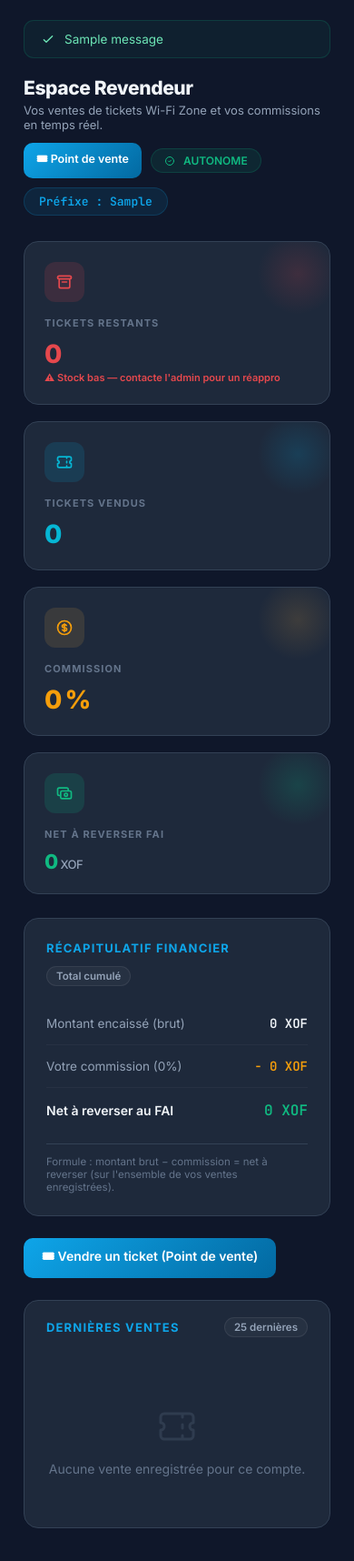
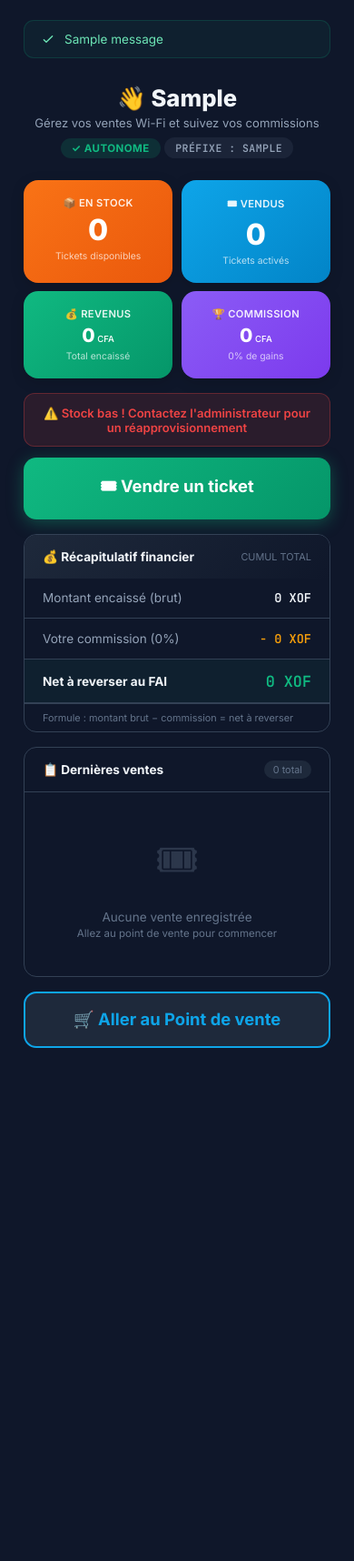
Before and after one commit to donaldulrich90-ctrl/-FAI-PLATFORM, a Django app: page /wifi/revendeur/ in a window 390 px wide. Shown: the part 56-1772 px from the top of the page at 91% size. After the commit the page ends 1208 px from the top, so only its background shows below. Run offline with Django 5.2, Linux system fonts and the light colour scheme; a user stored in the database is signed in; data comes from the database, SQL or seed files in the repository; tables that the repository leaves empty hold one stand-in row (values such as "Sample post"); one stand-in notice (Sample message) is shown.

Commit message:
Redesign mobile-first revendeur interface (SOFAME style)

```diff
--- a/templates/wifi_zone/revendeur_dashboard.html
+++ b/templates/wifi_zone/revendeur_dashboard.html
@@ -4,166 +4,175 @@
 {% block breadcrumb %}Espace Revendeur{% endblock %}
 
 {% block content %}
-<div class="page-header anim-up">
-  <div style="display:flex;align-items:center;justify-content:space-between;flex-wrap:wrap;gap:12px;">
-    <div>
-      <h1 class="page-title">Espace Revendeur</h1>
-      <p class="page-sub">Vos ventes de tickets Wi-Fi Zone et vos commissions en temps réel.</p>
-    </div>
-    <div style="display:flex;align-items:center;gap:10px;flex-wrap:wrap;">
-      <a href="{% url 'wifi_zone:revendeur_point_de_vente' %}" class="btn btn-primary btn-sm" style="font-weight:600;">🎟 Point de vente</a>
-      {% if revendeur.type_revendeur == "partenaire" %}
-      <span class="badge badge-slate" style="font-size:12px;padding:5px 14px;">
-        <svg width="12" height="12" fill="none" stroke="currentColor" stroke-width="2" viewBox="0 0 24 24" style="margin-right:4px;"><path stroke-linecap="round" stroke-linejoin="round" d="M17 20h5v-2a3 3 0 00-5.356-1.857M17 20H7m10 0v-2c0-.656-.126-1.283-.356-1.857M7 20H2v-2a3 3 0 015.356-1.857M7 20v-2c0-.656.126-1.283.356-1.857m0 0a5.002 5.002 0 019.288 0M15 7a3 3 0 11-6 0 3 3 0 016 0z"/></svg>
-        PARTENAIRE
-      </span>
-      {% else %}
-      <span class="badge badge-green" style="font-size:12px;padding:5px 14px;">
-        <svg width="12" height="12" fill="none" stroke="currentColor" stroke-width="2" viewBox="0 0 24 24" style="margin-right:4px;"><path stroke-linecap="round" stroke-linejoin="round" d="M9 12l2 2 4-4m6 2a9 9 0 11-18 0 9 9 0 0118 0z"/></svg>
-        AUTONOME
-      </span>
-      {% endif %}
-      {% if revendeur.ticket_prefix %}
-      <span class="badge badge-cyan mono" style="font-size:13px;padding:6px 16px;">
-        Préfixe : {{ revendeur.ticket_prefix }}
-      </span>
-      {% endif %}
-    </div>
+<style>
+  .rv-hero{text-align:center;padding:1.5rem 1rem .5rem;margin:-1rem -1rem 0}
+  .rv-hero h1{font-size:1.6rem;font-weight:800;margin:0 0 .25rem;color:var(--text)}
+  .rv-hero p{color:var(--dim);font-size:.82rem;margin:0}
+  .rv-badge{display:inline-flex;align-items:center;gap:4px;padding:4px 12px;border-radius:20px;font-size:.72rem;font-weight:700;text-transform:uppercase;letter-spacing:.04em;margin-top:.5rem}
+  .rv-badge-green{background:rgba(16,185,129,.15);color:#10B981}
+  .rv-badge-slate{background:rgba(100,116,139,.15);color:#94A3B8}
+
+  .rv-stats{display:grid;grid-template-columns:1fr 1fr;gap:.6rem;padding:0;margin:1rem 0}
+  .rv-stat{border-radius:16px;padding:1.1rem;text-align:center;position:relative;overflow:hidden;box-shadow:0 4px 15px rgba(0,0,0,.15)}
+  .rv-stat-label{font-size:.7rem;font-weight:600;text-transform:uppercase;letter-spacing:.03em;margin:0 0 .35rem;opacity:.9}
+  .rv-stat-val{font-size:2rem;font-weight:800;margin:0;line-height:1.1}
+  .rv-stat-sub{font-size:.65rem;margin:.3rem 0 0;opacity:.7}
+
+  .rv-stat-orange{background:linear-gradient(135deg,#F97316,#EA580C);color:#fff}
+  .rv-stat-blue{background:linear-gradient(135deg,#0EA5E9,#0284C7);color:#fff}
+  .rv-stat-green{background:linear-gradient(135deg,#10B981,#059669);color:#fff}
+  .rv-stat-purple{background:linear-gradient(135deg,#8B5CF6,#7C3AED);color:#fff}
+
+  .rv-cta{display:block;width:100%;padding:1.1rem;border-radius:14px;font-size:1.15rem;font-weight:700;text-align:center;text-decoration:none;margin:.75rem 0;border:none;cursor:pointer;transition:transform .15s,box-shadow .15s}
+  .rv-cta:active{transform:scale(.97)}
+  .rv-cta-primary{background:linear-gradient(135deg,#10B981,#059669);color:#fff;box-shadow:0 4px 18px rgba(16,185,129,.35)}
+  .rv-cta-secondary{background:var(--surface);color:var(--primary);border:2px solid var(--primary)}
+
+  .rv-finance{border-radius:14px;overflow:hidden;margin:1rem 0;border:1px solid var(--border)}
+  .rv-finance-head{background:linear-gradient(135deg,#1E293B,#0F172A);padding:1rem 1.25rem;display:flex;align-items:center;justify-content:space-between}
+  .rv-finance-head h3{font-size:.85rem;font-weight:700;color:var(--text);margin:0}
+  .rv-finance-row{display:flex;justify-content:space-between;align-items:center;padding:.8rem 1.25rem;border-bottom:1px solid var(--border);font-size:.85rem}
+  .rv-finance-row:last-child{border-bottom:none}
+  .rv-finance-total{background:rgba(16,185,129,.06);font-weight:700}
+
+  .rv-sales{border-radius:14px;overflow:hidden;margin:1rem 0;border:1px solid var(--border)}
+  .rv-sale-item{display:flex;align-items:center;gap:.75rem;padding:.75rem 1rem;border-bottom:1px solid var(--border)}
+  .rv-sale-item:last-child{border-bottom:none}
+  .rv-sale-icon{width:38px;height:38px;border-radius:10px;display:flex;align-items:center;justify-content:center;font-size:1.1rem;flex-shrink:0}
+  .rv-sale-info{flex:1;min-width:0}
+  .rv-sale-code{font-family:'JetBrains Mono',monospace;font-size:.82rem;font-weight:700;color:var(--cyan)}
+  .rv-sale-meta{font-size:.7rem;color:var(--muted);margin-top:2px}
+  .rv-sale-price{font-family:'JetBrains Mono',monospace;font-weight:700;font-size:.85rem;text-align:right;white-space:nowrap}
+
+  .rv-stock-pills{display:flex;flex-wrap:wrap;gap:.4rem;justify-content:center;margin:.5rem 0 .75rem}
+  .rv-stock-pill{background:var(--surface);border:1px solid var(--border);border-radius:10px;padding:.4rem .7rem;font-size:.72rem;font-family:'JetBrains Mono',monospace;display:flex;align-items:center;gap:4px}
+  .rv-stock-pill b{color:var(--primary)}
+
+  @media(min-width:600px){
+    .rv-stats{grid-template-columns:repeat(4,1fr)}
+    .rv-hero h1{font-size:1.8rem}
+    .rv-stat-val{font-size:1.6rem}
+  }
+</style>
+
+<!-- Hero -->
+<div class="rv-hero">
+  <h1>👋 {{ revendeur.first_name|default:revendeur.username }}</h1>
+  <p>Gérez vos ventes Wi-Fi et suivez vos commissions</p>
+  <div>
+    {% if revendeur.type_revendeur == "partenaire" %}
+      <span class="rv-badge rv-badge-slate">🤝 PARTENAIRE</span>
+    {% else %}
+      <span class="rv-badge rv-badge-green">✓ AUTONOME</span>
+    {% endif %}
+    {% if revendeur.ticket_prefix %}
+      <span class="rv-badge rv-badge-slate" style="font-family:'JetBrains Mono',monospace;">Préfixe : {{ revendeur.ticket_prefix }}</span>
+    {% endif %}
   </div>
 </div>
 
-<!-- Stats -->
-<div style="display:grid;grid-template-columns:repeat(auto-fit,minmax(200px,1fr));gap:18px;margin-bottom:26px;">
-  <div class="stat-card anim-up-1" style="--accent-color:{% if stock_bas %}rgba(229,72,77,.16){% else %}rgba(0,229,153,.14){% endif %};">
-    <div class="stat-icon" style="background:{% if stock_bas %}rgba(229,72,77,.14){% else %}rgba(0,229,153,.12){% endif %};">
-      <svg width="20" height="20" fill="none" stroke="{% if stock_bas %}#e5484d{% else %}var(--green){% endif %}" stroke-width="2" viewBox="0 0 24 24"><path stroke-linecap="round" stroke-linejoin="round" d="M5 8h14M5 8a2 2 0 110-4h14a2 2 0 110 4M5 8v10a2 2 0 002 2h10a2 2 0 002-2V8M9 12h6"/></svg>
-    </div>
-    <p class="stat-label">Tickets restants</p>
-    <p class="stat-value" style="color:{% if stock_bas %}#e5484d{% else %}var(--green){% endif %};">{{ tickets_restants }}</p>
-    {% if stock_bas %}<p style="font-size:11px;color:#e5484d;margin-top:2px;font-weight:600;">⚠ Stock bas — contacte l'admin pour un réappro</p>{% endif %}
-    {% if restants_par_duree %}
-    <div style="display:flex;flex-wrap:wrap;gap:5px;margin-top:9px;justify-content:center;">
-      {% for d in restants_par_duree %}
-      <span class="badge badge-slate mono" style="font-size:11px;">{{ d.label }} · <b>{{ d.n }}</b></span>
-      {% endfor %}
-    </div>
-    {% endif %}
+<!-- Stats Cards — style SOFAME grosses cards colorées -->
+<div class="rv-stats">
+  <div class="rv-stat rv-stat-orange">
+    <p class="rv-stat-label">📦 En stock</p>
+    <p class="rv-stat-val">{{ tickets_restants }}</p>
+    <p class="rv-stat-sub">Tickets disponibles</p>
   </div>
-
-  <div class="stat-card anim-up-1" style="--accent-color:rgba(0,194,255,.14);">
-    <div class="stat-icon" style="background:rgba(0,194,255,.12);">
-      <svg width="20" height="20" fill="none" stroke="var(--cyan)" stroke-width="2" viewBox="0 0 24 24"><path stroke-linecap="round" stroke-linejoin="round" d="M15 5v2m0 4v2m0 4v2M5 5a2 2 0 00-2 2v3a2 2 0 110 4v3a2 2 0 002 2h14a2 2 0 002-2v-3a2 2 0 110-4V7a2 2 0 00-2-2H5z"/></svg>
-    </div>
-    <p class="stat-label">Tickets vendus</p>
-    <p class="stat-value" style="color:var(--cyan);">{{ nb_ventes }}</p>
+  <div class="rv-stat rv-stat-blue">
+    <p class="rv-stat-label">🎟 Vendus</p>
+    <p class="rv-stat-val">{{ nb_ventes }}</p>
+    <p class="rv-stat-sub">Tickets activés</p>
   </div>
-
-  <div class="stat-card anim-up-2" style="--accent-color:rgba(255,179,64,.14);">
-    <div class="stat-icon" style="background:rgba(255,179,64,.12);">
-      <svg width="20" height="20" fill="none" stroke="var(--amber)" stroke-width="2" viewBox="0 0 24 24"><path stroke-linecap="round" stroke-linejoin="round" d="M12 8c-1.657 0-3 .895-3 2s1.343 2 3 2 3 .895 3 2-1.343 2-3 2m0-8c1.11 0 2.08.402 2.599 1M12 8V7m0 1v8m0 0v1m0-1c-1.11 0-2.08-.402-2.599-1M21 12a9 9 0 11-18 0 9 9 0 0118 0z"/></svg>
-    </div>
-    <p class="stat-label">Commission</p>
-    <p class="stat-value" style="color:var(--amber);">{{ taux_defaut }}&thinsp;%</p>
+  <div class="rv-stat rv-stat-green">
+    <p class="rv-stat-label">💰 Revenus</p>
+    <p class="rv-stat-val" style="font-size:1.3rem;">{{ brut_xof }}<small style="font-size:.6rem;font-weight:500;"> CFA</small></p>
+    <p class="rv-stat-sub">Total encaissé</p>
   </div>
-
-  <div class="stat-card anim-up-3" style="--accent-color:rgba(0,229,153,.14);">
-    <div class="stat-icon" style="background:rgba(0,229,153,.12);">
-      <svg width="20" height="20" fill="none" stroke="var(--green)" stroke-width="2" viewBox="0 0 24 24"><path stroke-linecap="round" stroke-linejoin="round" d="M17 9V7a2 2 0 00-2-2H5a2 2 0 00-2 2v6a2 2 0 002 2h2m2 4h10a2 2 0 002-2v-6a2 2 0 00-2-2H9a2 2 0 00-2 2v6a2 2 0 002 2zm7-5a2 2 0 11-4 0 2 2 0 014 0z"/></svg>
-    </div>
-    <p class="stat-label">Net à reverser FAI</p>
-    <p class="stat-value" style="color:var(--green);font-size:22px;">{{ net_a_reverser_xof }}&thinsp;<span style="font-size:13px;font-weight:500;color:var(--dim);">XOF</span></p>
+  <div class="rv-stat rv-stat-purple">
+    <p class="rv-stat-label">🏆 Commission</p>
+    <p class="rv-stat-val" style="font-size:1.3rem;">{{ commissions_xof }}<small style="font-size:.6rem;font-weight:500;"> CFA</small></p>
+    <p class="rv-stat-sub">{{ taux_defaut }}% de gains</p>
   </div>
 </div>
 
-<!-- Récap financier -->
-<div class="card anim-up-2" style="padding:24px;margin-bottom:24px;">
-  <div class="section-head">
-    <h2>Récapitulatif financier</h2>
-    <span class="badge badge-slate">Total cumulé</span>
+{% if stock_bas %}
+<div style="background:rgba(239,68,68,.12);border:1px solid rgba(239,68,68,.3);border-radius:12px;padding:.8rem 1rem;margin:.5rem 0;font-size:.82rem;color:#EF4444;font-weight:600;text-align:center;">
+  ⚠️ Stock bas ! Contactez l'administrateur pour un réapprovisionnement
+</div>
+{% endif %}
+
+<!-- Stock par durée en pills -->
+{% if restants_par_duree %}
+<div class="rv-stock-pills">
+  {% for d in restants_par_duree %}
+  <span class="rv-stock-pill">{{ d.label }}: <b>{{ d.n }}</b></span>
+  {% endfor %}
+</div>
+{% endif %}
+
+<!-- CTA principal — gros bouton bien visible -->
+<a href="{% url 'wifi_zone:revendeur_point_de_vente' %}" class="rv-cta rv-cta-primary">
+  🎟 Vendre un ticket
+</a>
+
+<!-- Vue financière -->
+<div class="rv-finance">
+  <div class="rv-finance-head">
+    <h3>💰 Récapitulatif financier</h3>
+    <span style="font-size:.68rem;color:var(--muted);text-transform:uppercase;">Cumul total</span>
   </div>
-  <div style="display:flex;flex-direction:column;gap:0;">
-    <div style="display:flex;align-items:center;justify-content:space-between;padding:14px 0;border-bottom:1px solid rgba(255,255,255,.04);">
-      <span style="font-size:13.5px;color:var(--dim);">Montant encaissé (brut)</span>
-      <span class="mono" style="font-size:14px;font-weight:600;color:var(--text);">{{ brut_xof }} XOF</span>
-    </div>
-    <div style="display:flex;align-items:center;justify-content:space-between;padding:14px 0;border-bottom:1px solid rgba(255,255,255,.04);">
-      <span style="font-size:13.5px;color:var(--dim);">Votre commission ({{ taux_defaut }}%)</span>
-      <span class="mono" style="font-size:14px;font-weight:600;color:var(--amber);">− {{ commissions_xof }} XOF</span>
-    </div>
-    <div style="display:flex;align-items:center;justify-content:space-between;padding:14px 0;">
-      <span style="font-size:14px;font-weight:600;color:var(--text);">Net à reverser au FAI</span>
-      <span class="mono" style="font-size:16px;font-weight:700;color:var(--green);">{{ net_a_reverser_xof }} XOF</span>
-    </div>
+  <div class="rv-finance-row">
+    <span style="color:var(--dim);">Montant encaissé (brut)</span>
+    <span style="font-family:'JetBrains Mono',monospace;font-weight:600;">{{ brut_xof }} XOF</span>
   </div>
-  <p style="font-size:11.5px;color:var(--muted);margin-top:12px;padding-top:12px;border-top:1px solid var(--border);">
-    Formule : montant brut − commission = net à reverser (sur l'ensemble de vos ventes enregistrées).
-  </p>
-</div>
-
-<!-- Action principale : point de vente -->
-<div style="display:flex;gap:12px;margin-bottom:24px;flex-wrap:wrap;" class="anim-up-2">
-  <a href="{% url 'wifi_zone:revendeur_point_de_vente' %}" class="btn btn-primary btn-md" style="font-weight:600;">
-    🎟 Vendre un ticket (Point de vente)
-  </a>
+  <div class="rv-finance-row">
+    <span style="color:var(--dim);">Votre commission ({{ taux_defaut }}%)</span>
+    <span style="font-family:'JetBrains Mono',monospace;font-weight:600;color:var(--amber);">− {{ commissions_xof }} XOF</span>
+  </div>
+  <div class="rv-finance-row rv-finance-total">
+    <span style="color:var(--text);">Net à reverser au FAI</span>
+    <span style="font-family:'JetBrains Mono',monospace;font-size:1.05rem;color:var(--green);">{{ net_a_reverser_xof }} XOF</span>
+  </div>
+  <div style="padding:.5rem 1.25rem;font-size:.68rem;color:var(--muted);border-top:1px solid var(--border);">
+    Formule : montant brut − commission = net à reverser
+  </div>
 </div>
 
 <!-- Dernières ventes -->
-<div class="card anim-up-3" style="padding:0;overflow:hidden;">
-  <div class="section-head" style="padding:18px 24px 0;">
-    <h2>Dernières ventes</h2>
-    <span class="badge badge-slate">25 dernières</span>
+<div class="rv-sales">
+  <div style="padding:.85rem 1.25rem;display:flex;align-items:center;justify-content:space-between;border-bottom:1px solid var(--border);">
+    <h3 style="font-size:.85rem;font-weight:700;margin:0;">📋 Dernières ventes</h3>
+    <span style="font-size:.68rem;color:var(--muted);background:var(--surface);padding:3px 10px;border-radius:20px;">{{ nb_ventes }} total</span>
   </div>
 
   {% if derniers_tickets %}
-  <div style="overflow-x:auto;">
-    <table class="tbl">
-      <thead>
-        <tr>
-          <th style="text-align:left;">Code ticket</th>
-          <th style="text-align:left;">Site</th>
-          <th style="text-align:left;">Durée</th>
-          <th style="text-align:right;">Prix (XOF)</th>
-          <th style="text-align:center;">Statut</th>
-          <th style="text-align:left;">Vendu le</th>
-        </tr>
-      </thead>
-      <tbody>
-        {% for t in derniers_tickets %}
-        <tr>
-          <td>
-            <span class="mono" style="font-size:13px;color:var(--cyan);letter-spacing:.02em;">{{ t.code }}</span>
-          </td>
-          <td style="color:var(--dim);">{{ t.site.site_id }}</td>
-          <td>
-            <span class="badge badge-slate" style="font-size:11px;">
-              {% if t.duration == "3h" %}3h
-              {% elif t.duration == "1d" %}24h
-              {% elif t.duration == "5j" %}5 jours
-              {% elif t.duration == "30j" %}30 jours
-              {% else %}{{ t.duration }}{% endif %}
-            </span>
-          </td>
-          <td style="text-align:right;" class="mono">{{ t.price_xof }}</td>
-          <td style="text-align:center;">
-            {% if t.is_used %}
-            <span class="badge badge-blue" style="font-size:11px;">Utilisé</span>
-            {% else %}
-            <span class="badge badge-green" style="font-size:11px;">Disponible</span>
-            {% endif %}
-          </td>
-          <td style="color:var(--muted);font-size:12px;">
-            {% if t.sold_at %}{{ t.sold_at|date:"d/m/Y H:i" }}{% else %}—{% endif %}
-          </td>
-        </tr>
-        {% endfor %}
-      </tbody>
-    </table>
-  </div>
+    {% for t in derniers_tickets %}
+    <div class="rv-sale-item">
+      <div class="rv-sale-icon" style="background:{% if t.is_used %}rgba(14,165,233,.12){% else %}rgba(16,185,129,.12){% endif %};">
+        {% if t.is_used %}🔵{% else %}🟢{% endif %}
+      </div>
+      <div class="rv-sale-info">
+        <div class="rv-sale-code">{{ t.code }}</div>
+        <div class="rv-sale-meta">
+          {% if t.site %}{{ t.site.site_id }} · {% endif %}{{ t.get_duration_display|default:t.duration }}{% if t.sold_at %} · {{ t.sold_at|date:"d/m H:i" }}{% endif %}
+        </div>
+      </div>
+      <div class="rv-sale-price" style="color:{% if t.is_used %}var(--cyan){% else %}var(--green){% endif %};">
+        {% if t.price_xof %}{{ t.price_xof }} CFA{% else %}0 CFA{% endif %}
+      </div>
+    </div>
+    {% endfor %}
   {% else %}
-  <div class="empty-state">
-    <svg width="48" height="48" fill="none" stroke="currentColor" stroke-width="1.5" viewBox="0 0 24 24"><path stroke-linecap="round" stroke-linejoin="round" d="M15 5v2m0 4v2m0 4v2M5 5a2 2 0 00-2 2v3a2 2 0 110 4v3a2 2 0 002 2h14a2 2 0 002-2v-3a2 2 0 110-4V7a2 2 0 00-2-2H5z"/></svg>
-    <p>Aucune vente enregistrée pour ce compte.</p>
-  </div>
+    <div style="padding:2.5rem;text-align:center;color:var(--muted);">
+      <div style="font-size:3rem;margin-bottom:.5rem;opacity:.35;">🎟</div>
+      <p style="margin:0;font-size:.85rem;">Aucune vente enregistrée</p>
+      <p style="margin:.2rem 0 0;font-size:.72rem;">Allez au point de vente pour commencer</p>
+    </div>
   {% endif %}
 </div>
+
+<!-- Lien retour -->
+<a href="{% url 'wifi_zone:revendeur_point_de_vente' %}" class="rv-cta rv-cta-secondary" style="margin-top:.5rem;">
+  🛒 Aller au Point de vente
+</a>
 {% endblock %}
```
Also changed, not shown: templates/wifi_zone/point_de_vente.html (+141 -55 lines).
